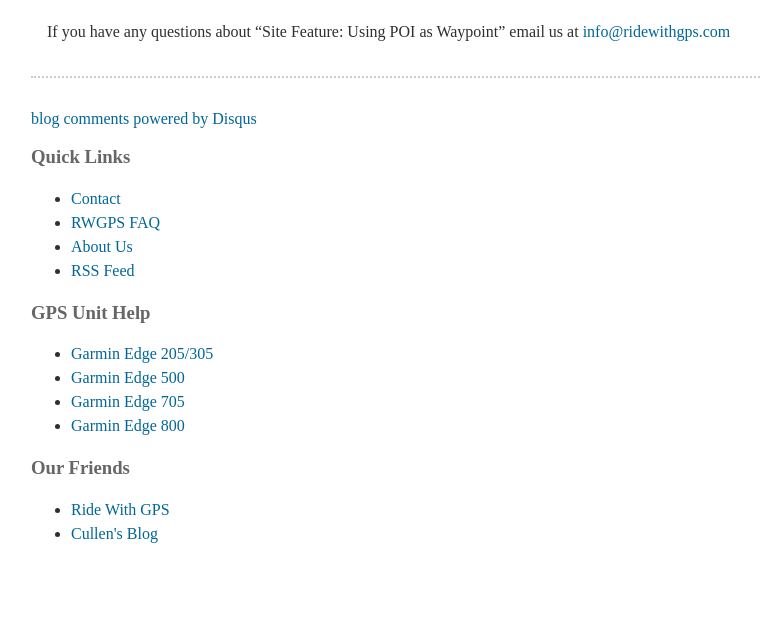
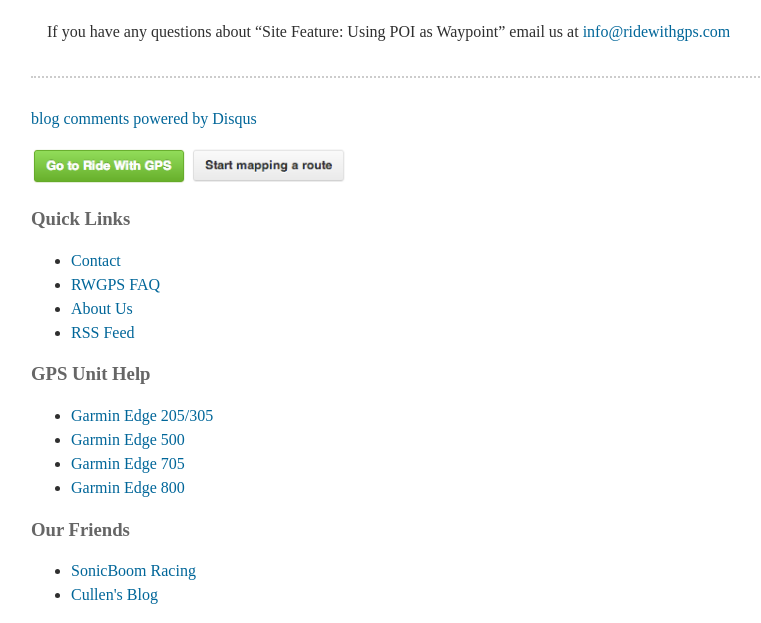
Before and after one commit to kingcu/blog.ridewithgps.com, a Jekyll site: the page built from _posts/2012-05-01-POI-Waypoint.markdown, in a window 1280 px wide. Shown: the part 559-1182 px from the top of the page, without its empty margins (129-890 px from the left). Built offline with Jekyll 4.4.1, drawn with Linux system fonts in a browser that asks for light colours; some web fonts are replaced; Markdown is read by kramdown in place of the engine named in the settings; comment, search, counter and statistics services are not loaded; before the commit the page ends 1121 px from its top, so only the background shows below that.

Commit message:
winter bike commuting and layout impovements e.g. cta and tracking codes

```diff
--- a/_layouts/default.html
+++ b/_layouts/default.html
@@ -18,7 +18,7 @@
   </head>
   <body>
     <div id="header">
-      <a href="http://ridewithgps.com"><img src="/images/header_2.png" alt="{{ page.title}}" /></a>
+      <a href="http://ridewithgps.com?utm_source=Blog&utm_medium=Blog&utm_campaign=BlogHeader"><img src="/images/header_2.png" alt="{{ page.title}}" /></a>
     </div>
 
     <div class="social">
@@ -36,26 +36,27 @@
       </div>
 
       <div id="sidebar" class="yui3-u-5-24">
+        <a href="http://ridewithgps.com/?utm_source=Blog&utm_medium=Blog&utm_campaign=NavCTA"><img style="margin-top:20px;" src="/images/cta/go_to_rwgps.png" width="156px" alt="Go To Ride With GPS"></a>
+        <a href="http://ridewithgps.com/routes/new?utm_source=Blog&utm_medium=Blog&utm_campaign=BlogStartMapping"><img src="/images/cta/start_mapping.png " width="157px"></a>
         <h3>Quick Links</h3>
         <ul>
-          <li><a href="http://ridewithgps.com/contact">Contact</a></li>
-          <li><a href="http://ridewithgps.com/faq">RWGPS FAQ</a></li>
-          <li><a href="http://ridewithgps.com/about">About Us</a></li>
+          <li><a href="http://ridewithgps.com/contact?utm_source=Blog&utm_medium=Blog&utm_campaign=BlogNavContact">Contact</a></li>
+          <li><a href="http://ridewithgps.com/faq?utm_source=Blog&utm_medium=Blog&utm_campaign=BlogNavFAQ">RWGPS FAQ</a></li>
+          <li><a href="http://ridewithgps.com/about?utm_source=Blog&utm_medium=Blog&utm_campaign=BlogNavAbout">About Us</a></li>
           <li><a href="http://feeds.feedburner.com/ridewithgpsblog">RSS Feed</a></li>
         </ul>
         <h3>GPS Unit Help</h3>
         <ul>
-          <li><a href="http://ridewithgps.com/edge_305">Garmin Edge 205/305</a></li>
-          <li><a href="http://ridewithgps.com/edge_500">Garmin Edge 500</a></li>
-          <li><a href="http://ridewithgps.com/edge_705">Garmin Edge 705</a></li>
-          <li><a href="http://ridewithgps.com/edge_800">Garmin Edge 800</a></li>
+          <li><a href="http://ridewithgps.com/edge_305?utm_source=Blog&utm_medium=Blog&utm_campaign=BlogNav305">Garmin Edge 205/305</a></li>
+          <li><a href="http://ridewithgps.com/edge_500?utm_source=Blog&utm_medium=Blog&utm_campaign=BlogNav500">Garmin Edge 500</a></li>
+          <li><a href="http://ridewithgps.com/edge_705?utm_source=Blog&utm_medium=Blog&utm_campaign=BlogNav705">Garmin Edge 705</a></li>
+          <li><a href="http://ridewithgps.com/edge_800?utm_source=Blog&utm_medium=Blog&utm_campaign=BlogNav800">Garmin Edge 800</a></li>
         </ul>
         <h3>Our Friends</h3>
         <ul>
-          <li><a href="http://ridewithgps.com">Ride With GPS</a></li>
-          <li><a href="http://cullenking.com">Cullen's Blog</a></li>
+          <li><a href="http://www.sonicboomracing.com/?utm_source=Blog&utm_medium=Blog&utm_campaign=BlogSBR">SonicBoom Racing</a></li>
+          <li><a href="http://cullenking.com?utm_source=Blog&utm_medium=Blog&utm_campaign=Blog">Cullen's Blog</a></li>
         </ul>
-
       </div>
     </div>
 
```
Also changed, not shown: _posts/2013-02-27-Quick-Tip-Winter-Commuting.markdown (added, +27 -0 lines), images/cta/go_to_rwgps.png (added), images/cta/start_mapping.png (added), 1 other file.
